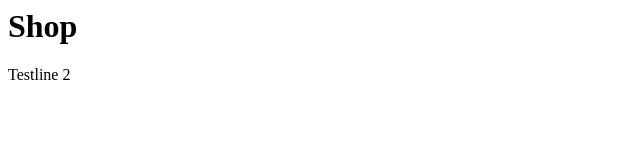
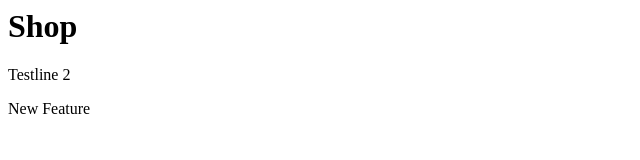
Before and after one commit to Sobotka95/gitflow, a plain HTML site: page shop/index.html in a window 1280 px wide. Shown: the whole page, without its empty margins (0-640 px from the left). Drawn offline with Linux system fonts and the light colour scheme.

Commit message:
added new feature to shop

```diff
--- a/shop/index.html
+++ b/shop/index.html
@@ -7,5 +7,8 @@
         <p>
             Testline 2
         </p>
+        <p>
+            New Feature
+        </p>
     </body>
 </html>
```
